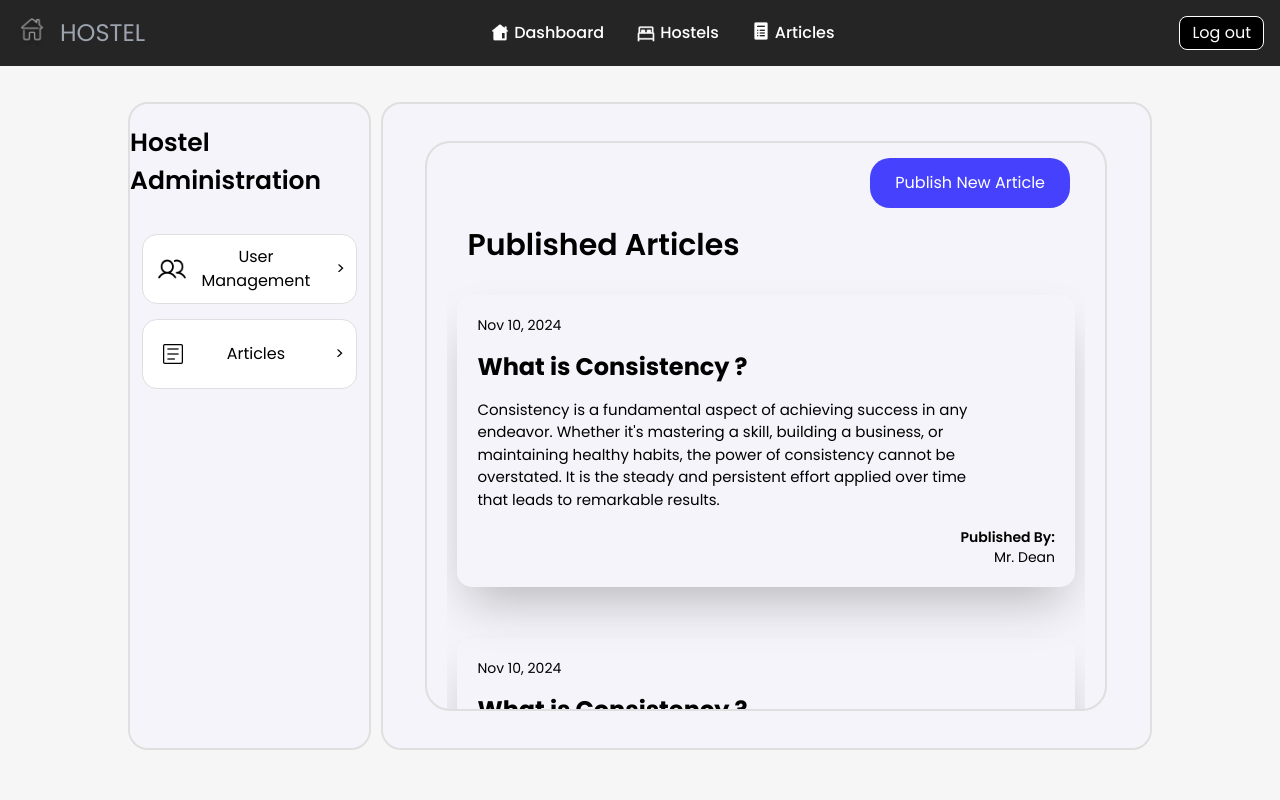
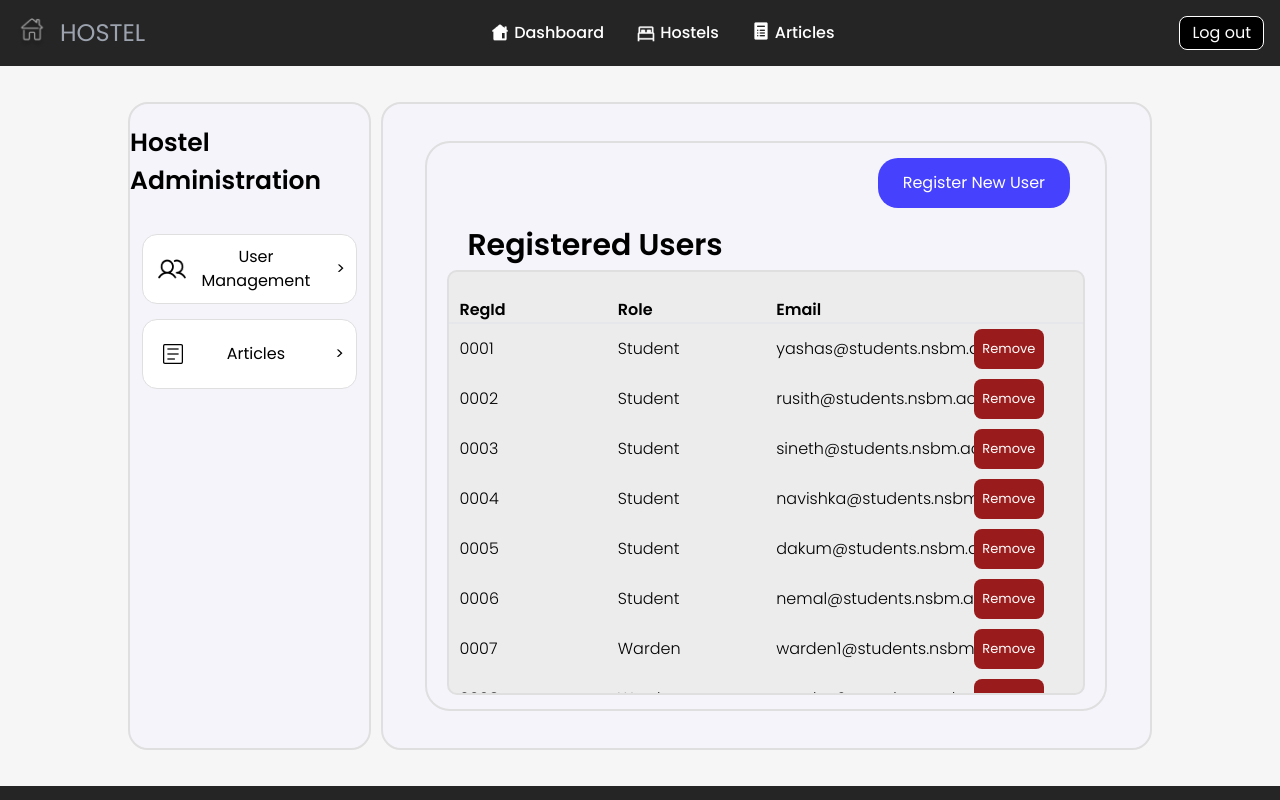
Before and after one commit to RusithTharindu/Campus-Housing-Portal-Frontend, a React (Vite) app in the folder HousingPortalSDT/: page /admin in a window 1280 px wide. Shown: the top 800 px of the page. Built offline with nearby package versions, Linux system fonts and the light colour scheme.

Commit message:
minor changes

```diff
--- a/HousingPortalSDT/src/components/adminComponents/UserCard.jsx
+++ b/HousingPortalSDT/src/components/adminComponents/UserCard.jsx
@@ -2,9 +2,9 @@ const UserCard = (props) => {
     const {id, role, email} = props;
     return(
         <div className="flex flex-row hover:bg-[#DADADA] ease-in-out duration-300">
-            <div className="h-[50px] w-[25%] flex items-center pl-[10px]">{id}</div>
-            <div className="h-[50px] w-[25%] flex items-center pl-[10px] ">{role}</div>
-            <div className="h-[50px] w-[25%] flex items-center pl-[10px]">{email}</div>
+            <div className="h-[50px] w-[25%] flex items-center pl-[10px] font-light">{id}</div>
+            <div className="h-[50px] w-[25%] flex items-center pl-[10px] font-light">{role}</div>
+            <div className="h-[50px] w-[25%] flex items-center pl-[10px] font-light">{email}</div>
             <div className="h-[50px] w-[25%] flex items-center justify-center pl-[10px]">
                 <input type="button" value="Remove" className="w-[70px] h-[40px] bg-red-800 text-[13px] text-white rounded-[8px] cursor-pointer hover:opacity-[75%] active:bg-red-600 active:text-white ease-in-out duration-300"/>
             </div>
--- a/HousingPortalSDT/src/components/footer.jsx
+++ b/HousingPortalSDT/src/components/footer.jsx
@@ -3,7 +3,7 @@ import { Link } from "react-router-dom";
 
 const Footer = () => {
   return (
-    <footer className="bg-black1 text-white" style={{ width: "100%" }}>
+    <footer className="bg-[#252525] text-white" style={{ width: "100%" }}>
       <div className="mx-auto flex flex-wrap px-20 py-[60px] justify-between">
         <div className="w-full md:w-1/2 px-4">
           <a href="">
--- a/HousingPortalSDT/src/pages/adminPages/Admin.jsx
+++ b/HousingPortalSDT/src/pages/adminPages/Admin.jsx
@@ -19,8 +19,8 @@ const Admin = () => {
                     <LandlordLeftLink name= "Articles" onclick icon = {articlepng}/>
                 </div>
                 <div className='h-[90%] w-[70%] p-[5px] flex flex-col justify-center items-center border-2 border-[#dfdfdf] rounded-[20px] ml-[5px] bg-[#F4F4FA]'>
-                    {/* <UserDisplay/> */}
-                    <ArticleCardDisplay/>
+                    <UserDisplay/>
+                    {/* <ArticleCardDisplay/> */}
                 </div>
             </div>
         </div>
```
